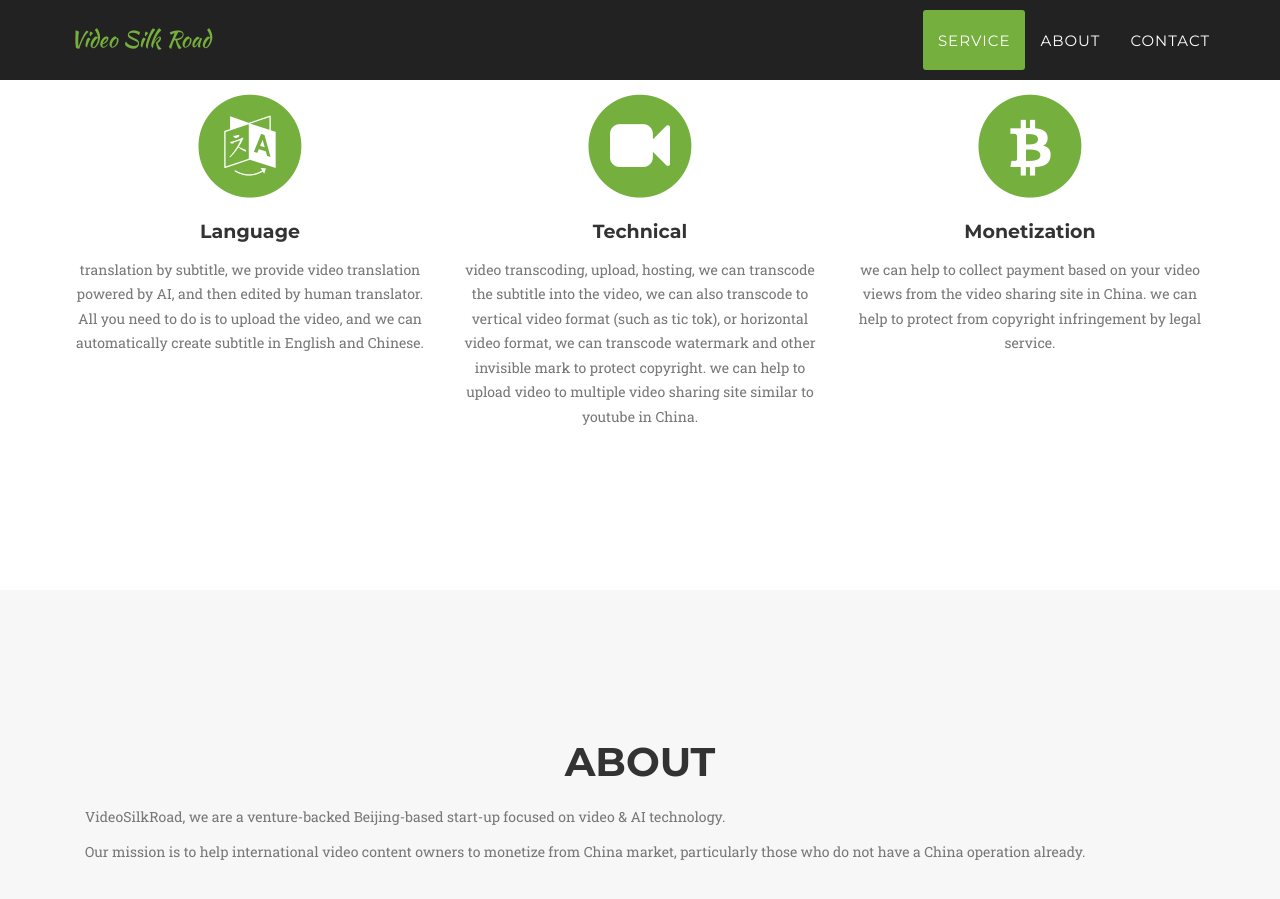
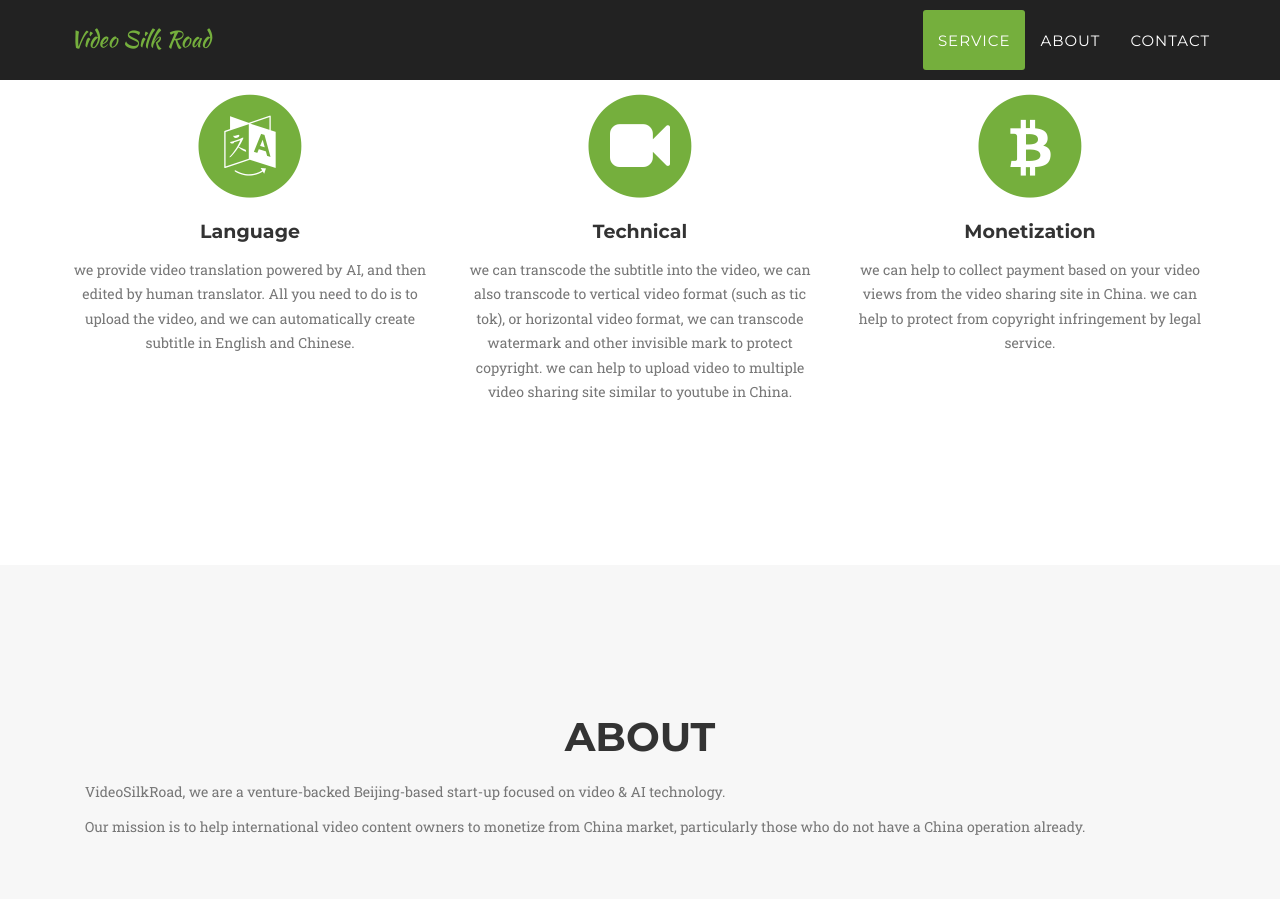
Before and after one commit to vsilkroad/vsilkroad.github.io, a Jekyll site: the page built from index.html, in a window 1280 px wide and 900 px high, scrolled down 1090 px. Built offline with Jekyll 4.4.1, drawn with Linux system fonts in a browser that asks for light colours; some web fonts are replaced.

Commit message:
Feat: reset desc

```diff
--- a/_includes/services.html
+++ b/_includes/services.html
@@ -14,7 +14,7 @@
                         <i class="fa fa-language fa-stack-1x fa-inverse"></i>
                     </span>
                     <h4 class="service-heading">Language</h4>
-                    <p class="text-muted">translation by subtitle, we provide video translation powered by AI, and then edited by human translator. All you need to do is to upload the video, and we can automatically create subtitle in English and Chinese.</p>
+                    <p class="text-muted">we provide video translation powered by AI, and then edited by human translator. All you need to do is to upload the video, and we can automatically create subtitle in English and Chinese.</p>
                 </div>
                 <div class="col-md-4">
                     <span class="fa-stack fa-4x">
@@ -22,7 +22,7 @@
                         <i class="fa fa-video-camera fa-stack-1x fa-inverse"></i>
                     </span>
                     <h4 class="service-heading">Technical</h4>
-                    <p class="text-muted">video transcoding, upload, hosting, we can transcode the subtitle into the video, we can also transcode to vertical video format (such as tic tok), or horizontal video format, we can transcode watermark and other invisible mark to protect copyright. we can help to upload video to multiple video sharing site similar to youtube in China.</p>
+                    <p class="text-muted">we can transcode the subtitle into the video, we can also transcode to vertical video format (such as tic tok), or horizontal video format, we can transcode watermark and other invisible mark to protect copyright. we can help to upload video to multiple video sharing site similar to youtube in China.</p>
                 </div>
                 <div class="col-md-4">
                     <span class="fa-stack fa-4x">
```
